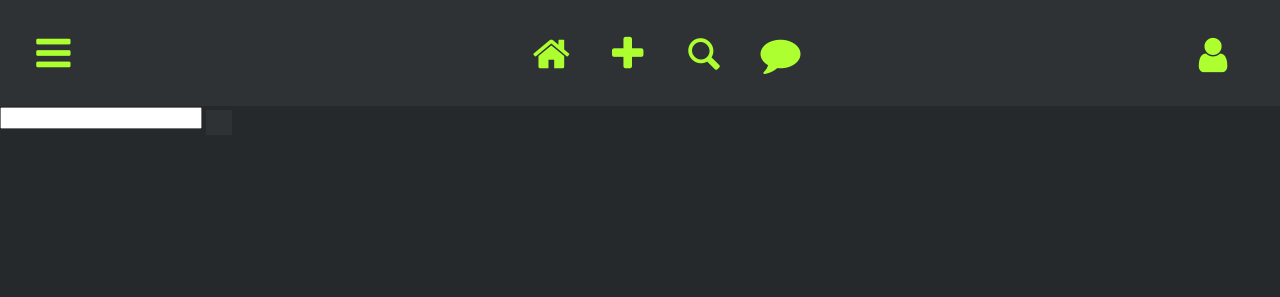
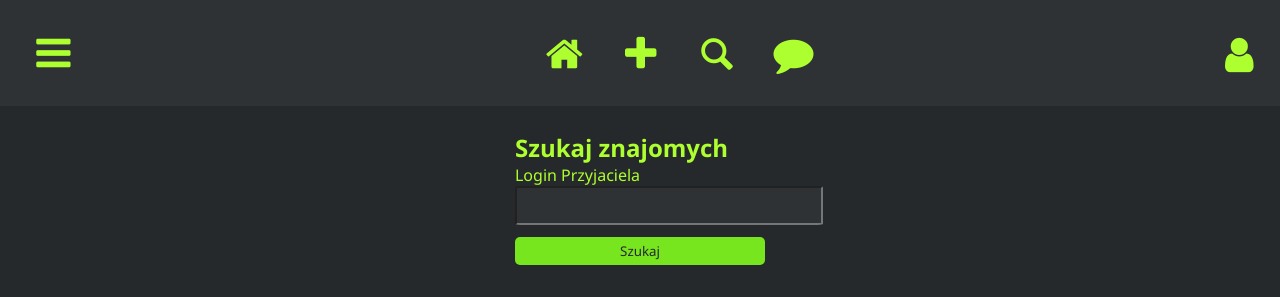
Before and after one commit to wizarddos/Social-Media-Project, a PHP site: page /Social-Media-Project/views/friends.php in a window 1280 px wide. Shown: the top 297 px of the page. Run offline with PHP 8.4, Linux system fonts and the light colour scheme; the visitor is signed in with stand-in values (Sample User, id 1).

Commit message:
Feature - Dodawanie i usuwanie Przyjaciół + drobne Fixy

```diff
--- a/errors/404.php
+++ b/errors/404.php
@@ -16,9 +16,9 @@
             <h1>404 - Nie znaleziono strony</h1>
             <?php
                 if(isset($_SESSION['user'])){
-                    echo '<a href = "../views/strona-glowna">Wroć na stronę główną</a>';
+                    echo '<a href = "/views/strona-glowna">Wroć na stronę główną</a>';
                 }else{
-                    echo '<a href = "../views/zaloguj-sie">zaloguj się</a>';
+                    echo '<a href = "views/zaloguj-sie">zaloguj się</a>';
                 }
             ?>
         <script src="scripts/js/sidenav.js"></script>
--- a/scripts/php/scripts.php
+++ b/scripts/php/scripts.php
@@ -64,7 +64,7 @@ function generate_header(){
             </header>
         END;
     }else{
-        echo '<header style = ""><h1 style = "text-align: center"><a href = "../views/homepages/unloged.php">Zaloguj się</a><br/></h1></header>';
+        echo '<header style = ""><h1 style = "text-align: center"><a href = "http://localhost/Social-Media-Project/views/zaloguj-sie">Zaloguj się</a><br/></h1></header>';
     }
 }
 
@@ -360,7 +360,7 @@ class User{
             $friends = $assoc['friends'];
 
             if($friends != " " ){
-                $friends = $friends.", ".$this->id;
+                $friends = $friends.$this->id;
                 $db2 = new mysqli($db_host, $db_user, $db_pass, $db_name);
                 if($db2->connect_errno != 0){
                     throw new mysqli_sql_exception($db2->connect_error);
@@ -402,7 +402,7 @@ class User{
             $friends = $assoc['friends'];
 
             if($friends != " " ){
-                $friends = $friends.", ".$this->id;
+                $friends = $friends.$this->id;
                 $db2 = new mysqli($db_host, $db_user, $db_pass, $db_name);
                 if($db2->connect_errno != 0){
                     throw new mysqli_sql_exception($db2->connect_error);
--- a/styles/dm.css
+++ b/styles/dm.css
@@ -7,7 +7,6 @@ iframe{
 
 .main{
      width: 75%;
-     height: 100%;
      align-items: center;
 }
 
--- /dev/null
+++ b/styles/friends.css
@@ -0,0 +1,51 @@
+.main{
+     margin: 2%;
+}
+form{
+     margin-left: auto;
+     margin-right: auto;
+}
+
+.searchInput{
+     width: 120%;
+     background-color: #2e3234;
+     border-radius: 3%;
+     height: 25%;
+     padding: 2px;
+     margin-right: 20%;
+}
+
+.submit{
+     width: 100%;
+     background-color: #78e61e;
+}
+
+section{
+     margin-left: auto;
+     margin-right: auto;
+}
+.profile{
+     display: flex;
+     margin-left: 45%;
+}
+.info{
+     padding: 0%;
+
+}
+
+.add{
+     text-align: center;
+}
+
+.btn-add{
+     padding: 5%;
+     height: 100%;
+     background-color: #78e61e;
+     color: #2e3234;
+     font-weight: bold;
+     border-radius: 5px;
+}
+
+.btn-add:hover{
+     background-color: #67d50d;
+}
--- a/views/friends.php
+++ b/views/friends.php
@@ -10,7 +10,7 @@
      <head>
         <link rel="stylesheet" href="../styles/fontello/css/fontello.css"/>
         <link rel="stylesheet" href="../styles/styles.css"/>
-        <link rel="stylesheet" href="../styles/add.css"/>
+        <link rel="stylesheet" href="../styles/friends.css"/>
         <link rel="icon" type="image/ico" href="../img/deafultimg/favicon/favicon.ico">
         <title>PostIt! - Przyjaciele</title>
         <meta name="viewport" content="width=device-width, initial-scale=1.0" />
@@ -20,15 +20,91 @@
           <?php
                generate_header();
           ?>
-          <form action="" method="POST">
-               <input type="text" name = "friends">
-               <button type="submit"></button>
+          <main class = "main">
+               <form action="" method="GET">
+                    <h2>Szukaj znajomych</h2>
+                    <label>Login Przyjaciela<br/><input type="text" name = "friends" class = "searchInput" required/> </label>
+                    <button type="submit" class = "submit">Szukaj</button>
+               </form><br/>
+          </main>
+          <section>
+               <?php
+                    if (isset($_GET['friends'])) {
+                         $search = $_GET['friends'];
+                         if(ctype_alnum($search)){
+                              $searchS = htmlentities($search, ENT_HTML5, "UTF-8");
+                              try{
+                                   global $db_dsn, $db_user, $db_pass;
+                                   $db = new PDO($db_dsn, $db_user, $db_pass);
+                                   $sql = "SELECT * FROM USERS WHERE user = ? OR surname = ? OR name = ? EXCEPT SELECT * FROM users WHERE id = ?";
+                                   $stmt = $db->prepare($sql);
+                                   $stmt->bindParam(1, $searchS);
+                                   $stmt->bindParam(2, $searchS);
+                                   $stmt->bindParam(3, $searchS);
+                                   $stmt->bindParam(4, $_SESSION['user']->id);
+                                   $stmt->execute();
+                                   if($stmt->rowCount() > 0){
+                                        while($row = $stmt->fetch(PDO::FETCH_ASSOC)){
+                                             $username = $row['user'];
+                                             $name = $row['name']." ".$row['surname'];
+                                             if($row['profpic'] != ""){$pfpic = "../img/pfpics/".$row['profpic'];}
+                                             else{$pfpic = "../img/deafultimg/default.jpg";}
+                                             $age = $row['age'];
+                                             if($row['status'] == "single"){$status = "singiel";}
+                                             else{$status = "W związku";}
+                                             $id = $row['id'];
+                                             echo<<<END
+                                                  <div class = "profile">
+                                                       <img src = "$pfpic" width="70px" height="80px"/>
+                                                       &nbsp;
+                                                       &nbsp;
+                                                       &nbsp;
+                                                       <div class="info">
+                                                            Login: $username<br/>
+                                                            Imię: $name<br/>
+                                                            Wiek: $age<br/>
+                                                            Status: $status
+                                                       </div>
+                                                       &nbsp;
+                                                       &nbsp;
+                                                       &nbsp;
+                                                       <div class = "add">
+                                                            <button class = "btn-add" id = "$id" onClick = "add(this)">Dodaj<br/> Przyjaciela</button>
+                                                       </div>
+                                                  </div><br/><br/>
+                                             END;
+                                        }
+                                   }else{
+                                        echo "Nie ma takiego użytkownika<br/>";
+                                        echo "Dobrze wpisałeś login?";
+                                   }
+                              }catch(PDOException $e){
+                                   echo "BŁąd Serwera";
+                              }
+                         }else{
+                              echo "znaki muszą być alfanumeryczne (litery i cyfry bez spacji)";
+                         }
+                    }
+               ?>
+          </section>
+          <script src="https://code.jquery.com/jquery-3.6.0.min.js"></script>
+          <script src="https://ajax.googleapis.com/ajax/libs/jquery/3.3.1/jquery.min.js"></script>
+          <script src="../scripts/js/sidenav.js"></script>
+          <script src="../scripts/js/addFriend.js"></script>
+          <script>
+               const add = (btn)=>{
+                    let id = btn.id;
+                    $.ajax({
+                         url: "../scripts/php/addFriend.php",
+                         method: "POST",
+                         data: "id="+id+"&add="+true,
 
-          </form>
-          <?php
+                         success:(val)=>{
+                              alert(val);
+                         }
+                    });
+               }
 
-          ?>
-
-        <script src="../scripts/js/sidenav.js"></script>
+          </script>
      </body>
 </html>
```
Also changed, not shown: scripts/php/addFriend.php (added, +39 -0 lines), img/pfpics/test3.png (renamed from img/pfpics/test4.png).
